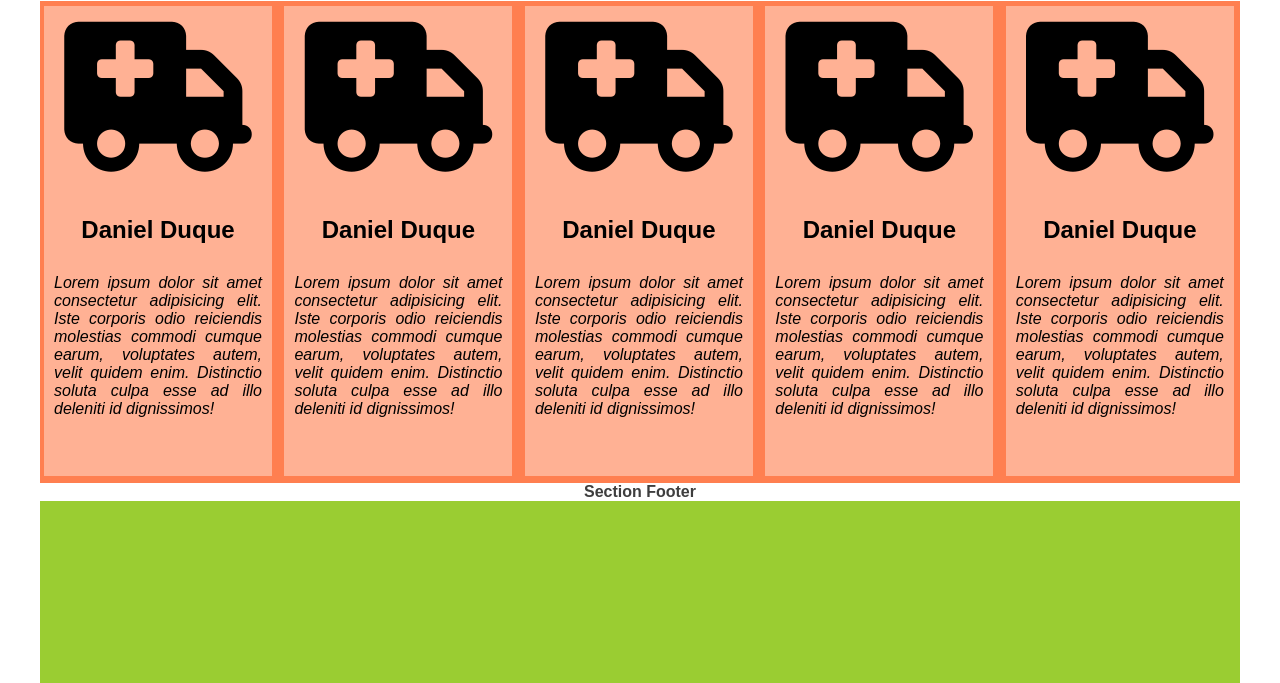
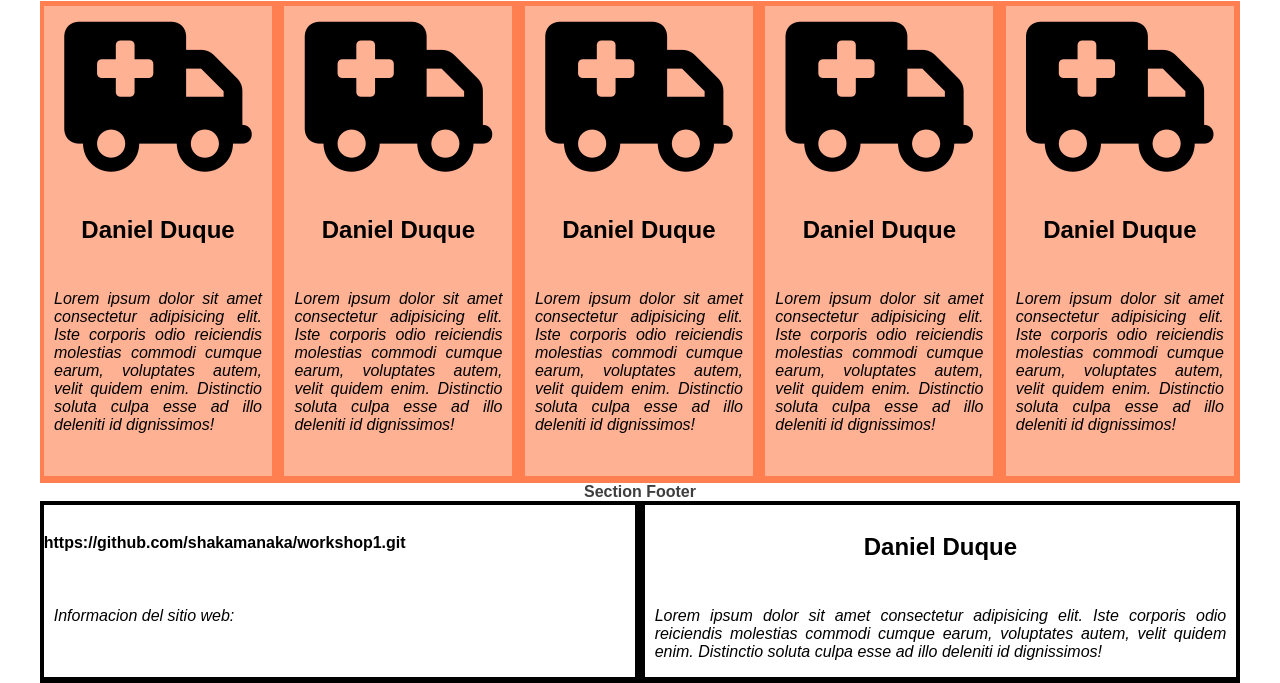
Before and after one commit to shakamanaka/workshop1, a plain HTML site: page index.html in a window 1280 px wide. Shown: the part 1357-2040 px from the top of the page. Drawn offline with Linux system fonts and the light colour scheme.

Commit message:
fotos pagina web

```diff
--- a/index.html
+++ b/index.html
@@ -17,7 +17,7 @@
         <div class="header">
             <div class="container-menu">
                 <div class="container-logo">
-                    <h1 class="site-title">Todo lo que necesita saber</h1>
+                    <h1 class="site-title"><i>Todo lo que necesita saber</i></h1>
                 </div>
                 <nav class="nav-list">
                     <ul class="main-menu">
@@ -30,10 +30,10 @@
 
                         </li>
                         <li class="main-menu__item">
-                            <a href="#notice" class="main-menu__link">Noticias</a>
+                            <a href="#news" class="main-menu__link">Noticias</a>
                         </li>
                         <li class="main-menu__item">
-                            <a href="#" class="main-menu__link">Equipo</a>
+                            <a href="#team" class="main-menu__link">Equipo</a>
                         </li>
                     </ul>
                 </nav>
@@ -47,7 +47,8 @@
                 </div> -->
             </div>
             <div class="container-imagen">
-                <h2 class="image-text">here is an image</h2>
+                <img src="image_thumb[1].png" width="1200" height="240">
+
             </div>
 
         </div>
@@ -106,7 +107,7 @@
 
         <div class="section-2">
             <p class="section-text">Seccion 2</p>
-            <a id="notice"></a>
+            <a id="news"></a>
             <div class="section-news">
 
                 <div class="news">
@@ -257,6 +258,32 @@
 
         <footer class="footer">
             <p class="section-text">Section Footer</p>
+            <div class="col-6">
+
+                <div class="service-content">
+                    <h4>
+                         https://github.com/shakamanaka/workshop1.git
+
+                    </h4>
+
+                </div>
+                <p class="service-text memebers">
+                    Informacion del sitio web:
+                </p>
+            </div>
+        <div class="col-7">
+
+                <div class="service-content">
+
+                    <h2>
+                        Daniel Duque
+                    </h2>
+                    <p class="service-text memebers">
+                        Lorem ipsum dolor sit amet consectetur adipisicing elit. Iste corporis odio reiciendis molestias commodi cumque earum, voluptates
+                        autem, velit quidem enim. Distinctio soluta culpa esse ad illo deleniti id dignissimos!
+                    </p>
+                </div>
+            </div>
         </footer>
 
     </div>
--- a/style.css
+++ b/style.css
@@ -21,7 +21,7 @@ body{
 
 .container-menu{
     height: 100px;
-    background-color: antiquewhite;
+    background-color: rgb(223, 219, 213);
     display: -webkit-box;
     display: -ms-flexbox;
     display: flex;
@@ -31,13 +31,14 @@ body{
 .container-logo{
     width: 100%;
     height: inherit;
-    background-color: azure;
+    background-color: rgb(139, 148, 148);
     text-align: center;
 }
 
 .site-title{
     margin: 0;
-    padding: 0.36em 0;
+    padding: 0.9em 0;
+    color: white;
 }
 
 .container-imagen{
@@ -47,7 +48,7 @@ body{
 }
 
 .nav-list{
-    padding: 0.25em 0;
+    padding: 1.5em 0;
     list-style-type: none;
     text-align: end;
     width: 100%
@@ -90,7 +91,7 @@ body{
 
 .footer{
     height: 200px;
-    background-color: yellowgreen;
+    background-color:black;
     bottom: 0px;
     /* position: fixed; */
     /* width: 1200px; */
@@ -121,7 +122,22 @@ body{
     text-align: center;
     background-color: rgb(255, 177, 148);
 }
-
+.col-6{
+    width: 49.3%;
+    height: 172px;
+    float:left;
+    text-align: left;
+    background-color: white;
+    margin: 0.1cm;
+}
+.col-7{
+        width: 49.3%;
+        height: 172px;
+        float:right;
+        text-align: center;
+        background-color: white;
+        margin: 0.1cm;
+}
 .service-content{
     padding: 0.5em 0;
 }
@@ -133,6 +149,7 @@ body{
 
 .service-text.memebers{
     font-style: italic;
+    float: left;
 }
 
 .section-news > div:first-child{
```
Also changed, not shown: asian-woman-5450043_640.png (added), bird-5539596_640.png (added), business-1031754_640.png (added), hombre (1).png (added), image_thumb[1].png (added), mesa-madera-3d-luces-bokeh-navidad_1048-9570.png (added), mujer-de-negocios.png (added), new-york-438391_640.png (added), newborn-1399155_640.png (added), speed-1249610_640.png (added).
